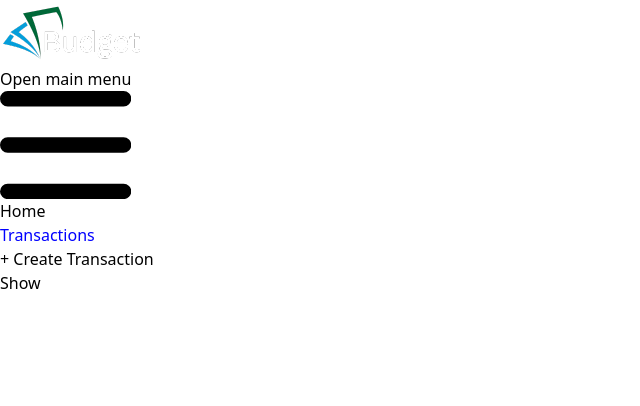
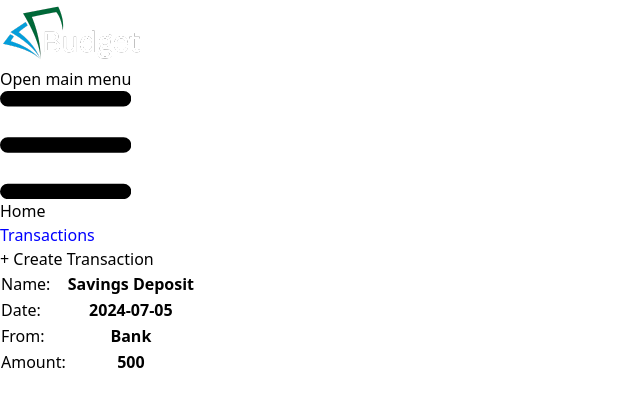
Before and after one commit to anthonymartz17/bugeting_app_frontend, a React (Vite) app: page /transactions/1 in a window 1280 px wide. Shown: the top 406 px of the page, without its empty margins (0-640 px from the left). Built offline with nearby package versions, Linux system fonts and the light colour scheme.

Commit message:
created show ui where more details of a transaction can be viewed

```diff
--- /dev/null
+++ b/src/components/TransactionDetail.jsx
@@ -0,0 +1,54 @@
+import React from "react";
+const transaction = {
+	id: 5,
+	item_name: "Savings Deposit",
+	amount: 500,
+	date: "2024-07-05",
+	from: "Bank",
+	category: "Savings",
+};
+
+export default function TransactionDetail() {
+	return (
+		<table className="w-full text-sm text-left rtl:text-right text-gray-500 dark:text-gray-400">
+			<tbody>
+				<tr className="odd:bg-white odd:dark:bg-gray-900 even:bg-gray-50 even:dark:bg-gray-800 border-b dark:border-gray-700">
+					<td className="px-6 py-4">Name:</td>
+					<th
+						scope="row"
+						className="px-6 py-4 font-medium text-gray-900 whitespace-nowrap dark:text-white"
+					>
+						{transaction.item_name}
+					</th>
+				</tr>
+				<tr className="odd:bg-white odd:dark:bg-gray-900 even:bg-gray-50 even:dark:bg-gray-800 border-b dark:border-gray-700">
+					<td className="px-6 py-4">Date:</td>
+					<th
+						scope="row"
+						className="px-6 py-4 font-medium text-gray-900 whitespace-nowrap dark:text-white"
+					>
+						{transaction.date}
+					</th>
+				</tr>
+				<tr className="odd:bg-white odd:dark:bg-gray-900 even:bg-gray-50 even:dark:bg-gray-800 border-b dark:border-gray-700">
+					<td className="px-6 py-4">From:</td>
+					<th
+						scope="row"
+						className="px-6 py-4 font-medium text-gray-900 whitespace-nowrap dark:text-white"
+					>
+						{transaction.from}
+					</th>
+				</tr>
+				<tr className="odd:bg-white odd:dark:bg-gray-900 even:bg-gray-50 even:dark:bg-gray-800 border-b dark:border-gray-700">
+					<td className="px-6 py-4">Amount:</td>
+					<th
+						scope="row"
+						className="px-6 py-4 font-medium text-gray-900 whitespace-nowrap dark:text-white"
+					>
+						{transaction.amount}
+					</th>
+				</tr>
+			</tbody>
+		</table>
+	);
+}
--- a/src/components/TransactionsTable.jsx
+++ b/src/components/TransactionsTable.jsx
@@ -41,7 +41,7 @@ const transactions = [
 		category: "Savings",
 	},
 ];
-import Transaction from "./Transaction";
+import Transaction from "./TransactionRow";
 
 export default function TransactionsTable() {
 	return (
--- a/src/pages/Index.jsx
+++ b/src/pages/Index.jsx
@@ -3,7 +3,6 @@ import TransactionsTable from "../components/TransactionsTable";
 export default function Index() {
 	return (
 		<div>
-			Index
 			<div className="mx-auto max-w-2xl py-32 sm:py-48 lg:py-56">
 				<TransactionsTable />
 			</div>
--- a/src/pages/Show.jsx
+++ b/src/pages/Show.jsx
@@ -1,7 +1,11 @@
-import React from 'react'
-
+import React from "react";
+import TransactionDetail from "../components/TransactionDetail";
 export default function Show() {
-  return (
-    <div>Show</div>
-  )
+	return (
+		<div>
+			<div className="mx-auto max-w-2xl py-32 sm:py-48 lg:py-56">
+				<TransactionDetail />
+			</div>
+		</div>
+	);
 }
```
Also changed, not shown: src/components/TransactionRow.jsx (renamed from src/components/Transaction.jsx).
